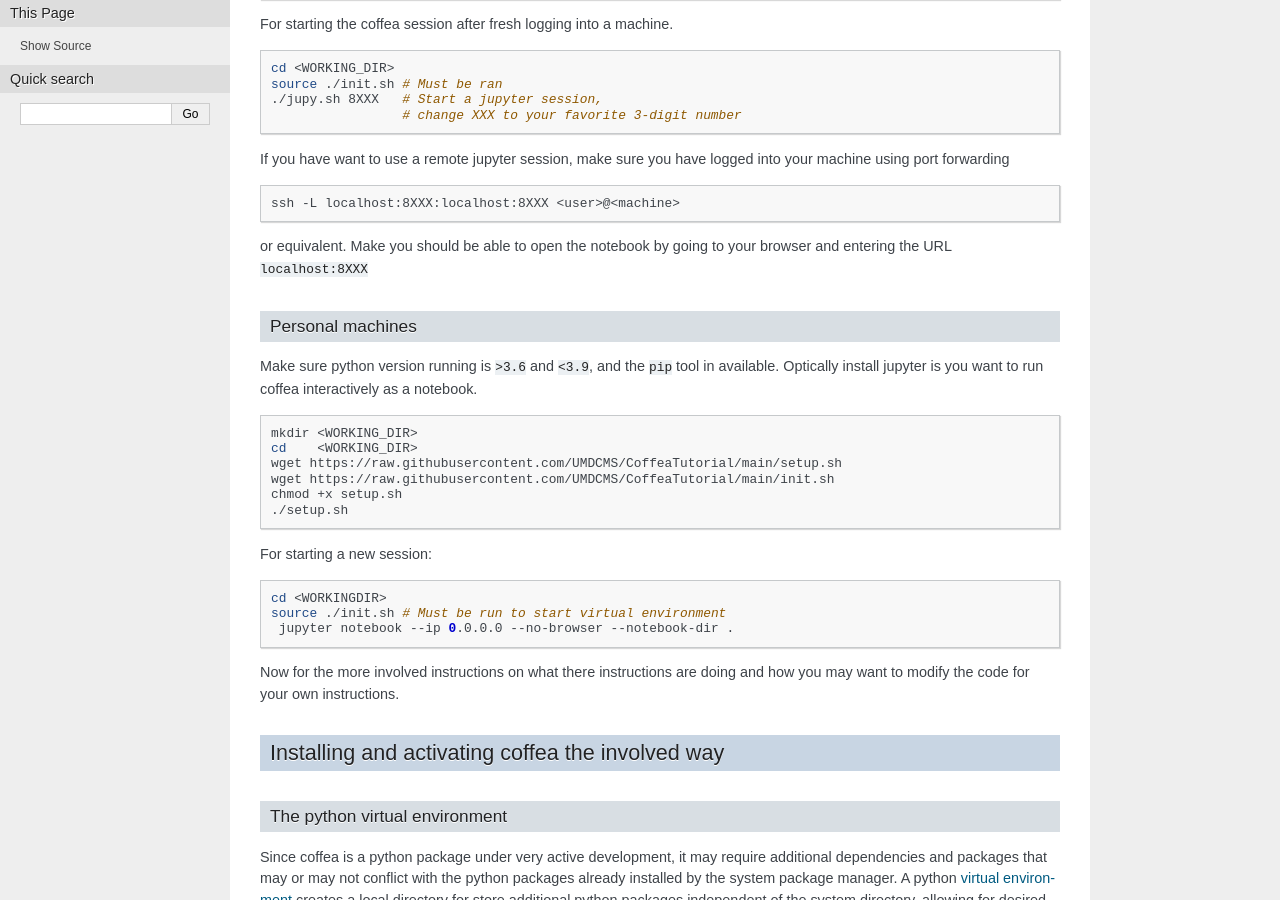
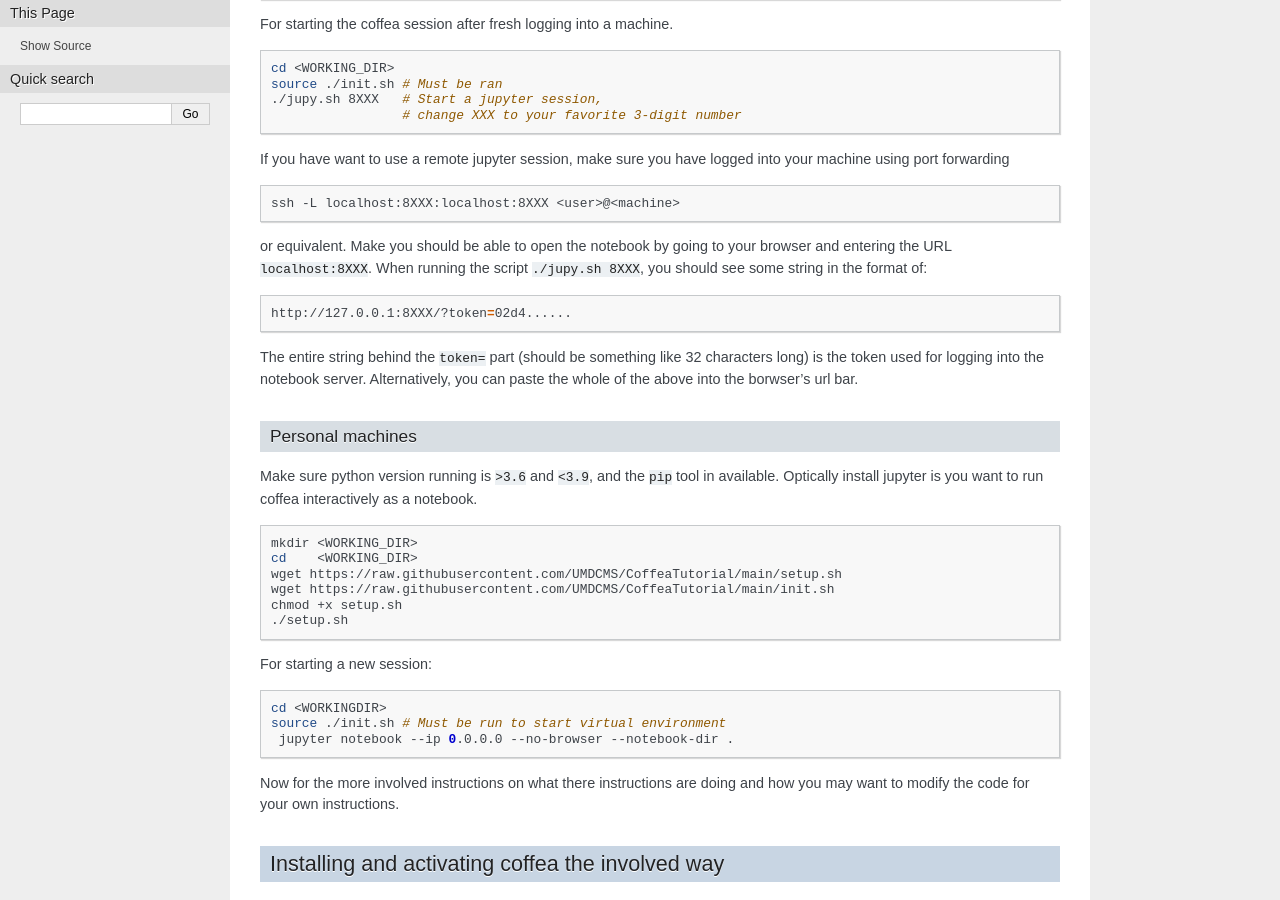
Before and after one commit to UMDCMS/CoffeaTutorial, a Sphinx documentation site: the page built from source/installation.rst, in a window 1280 px wide and 900 px high, scrolled down 533 px. Built offline with Sphinx 7.4.7, drawn with Linux system fonts in a browser that asks for light colours.

Commit message:
Added more text to how to start a jupyter session

```diff
--- a/source/installation.rst
+++ b/source/installation.rst
@@ -47,8 +47,17 @@ your machine using port forwarding
   ssh -L localhost:8XXX:localhost:8XXX <user>@<machine>
 
 or equivalent. Make you should be able to open the notebook by going to your
-browser and entering the URL ``localhost:8XXX``
+browser and entering the URL ``localhost:8XXX``. When running the script
+``./jupy.sh 8XXX``, you should see some string in the format of:
 
+.. code-block:: sh
+
+  http://127.0.0.1:8XXX/?token=02d4......
+
+
+The entire string behind the ``token=`` part (should be something like 32
+characters long) is the token used for logging into the notebook server.
+Alternatively, you can paste the whole of the above into the borwser's url bar.
 
 
 Personal machines
```
